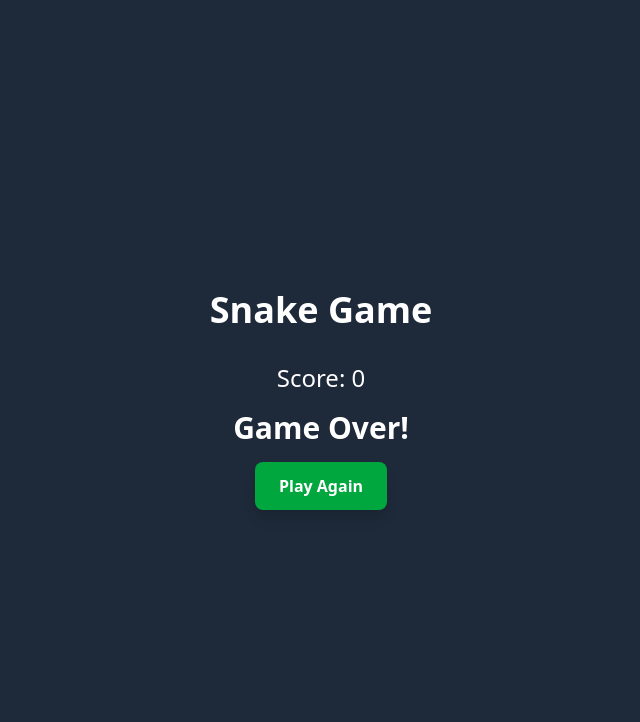
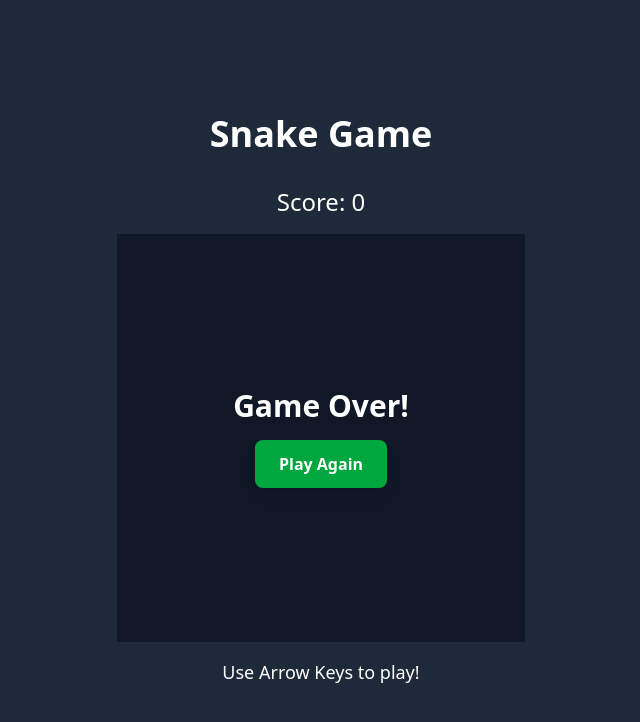
Before and after one commit to ewanc26/atproto-snake, a SvelteKit app: page / in a window 1280 px wide. Shown: the top 722 px of the page, without its empty margins (319-959 px from the left). Built offline with nearby package versions, Linux system fonts and the light colour scheme.

Commit message:
refactor(game): improve game over UI by overlaying it on canvas
Move game over message to overlay on canvas instead of replacing it

```diff
--- a/src/routes/+page.svelte
+++ b/src/routes/+page.svelte
@@ -39,8 +39,13 @@
 <div class="flex flex-col items-center justify-center min-h-screen bg-gray-800 text-white">
     <h1 class="text-4xl font-bold mb-8">Snake Game</h1>
     <p class="text-2xl mb-4">Score: {score}</p>
+    <div class="relative">
+        <canvas
+            bind:this={canvasElement}
+            class="border-4 border-green-500 bg-gray-900 {isGameOver ? 'hidden' : ''}"
+        ></canvas>
         {#if isGameOver}
-        <div class="text-center">
+            <div class="absolute inset-0 flex flex-col items-center justify-center bg-gray-900 bg-opacity-75 text-white">
                 <h2 class="text-3xl font-bold mb-4">Game Over!</h2>
                 <button
                     on:click={startGame}
@@ -49,10 +54,9 @@
                     Play Again
                 </button>
             </div>
-    {:else}
-        <canvas bind:this={canvasElement} class="border-4 border-green-500 bg-gray-900"></canvas>
+        {/if}
+    </div>
         <p class="mt-4 text-lg">Use Arrow Keys to play!</p>
-    {/if}
 </div>
 
 <style>
```
Lines whose indentation alone changed are shown as unchanged.
